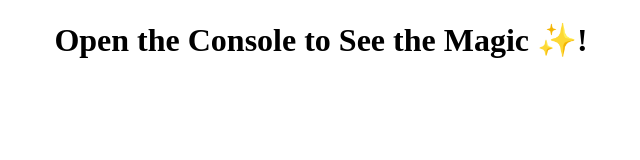
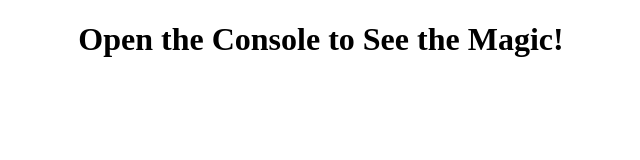
Before and after one commit to ClairePriceGitHub/console-finances, a plain HTML site: page index.html in a window 1280 px wide. Shown: the whole page, without its empty margins (319-959 px from the left). Drawn offline with Linux system fonts and the light colour scheme.

Commit message:
update index.html and README.md files

```diff
--- a/index.html
+++ b/index.html
@@ -7,7 +7,7 @@
   <title>Console Finances</title>
 </head>
 <body>
-  <h1 style="text-align:center;">Open the Console to See the Magic ✨! </h1>
+  <h1 style="text-align:center;">Open the Console to See the Magic! </h1>
   <script src="index.js"></script>
 
 </body>
```
Also changed, not shown: 1 other file.
